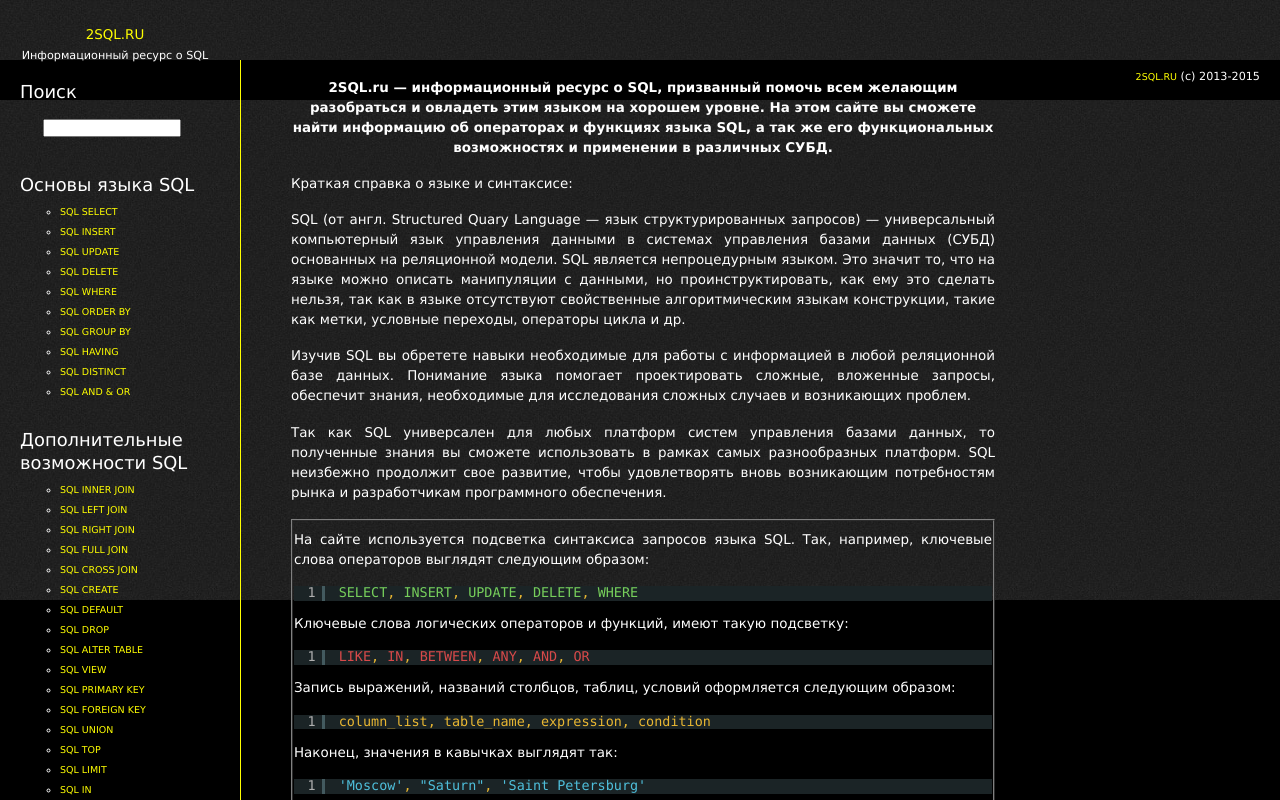
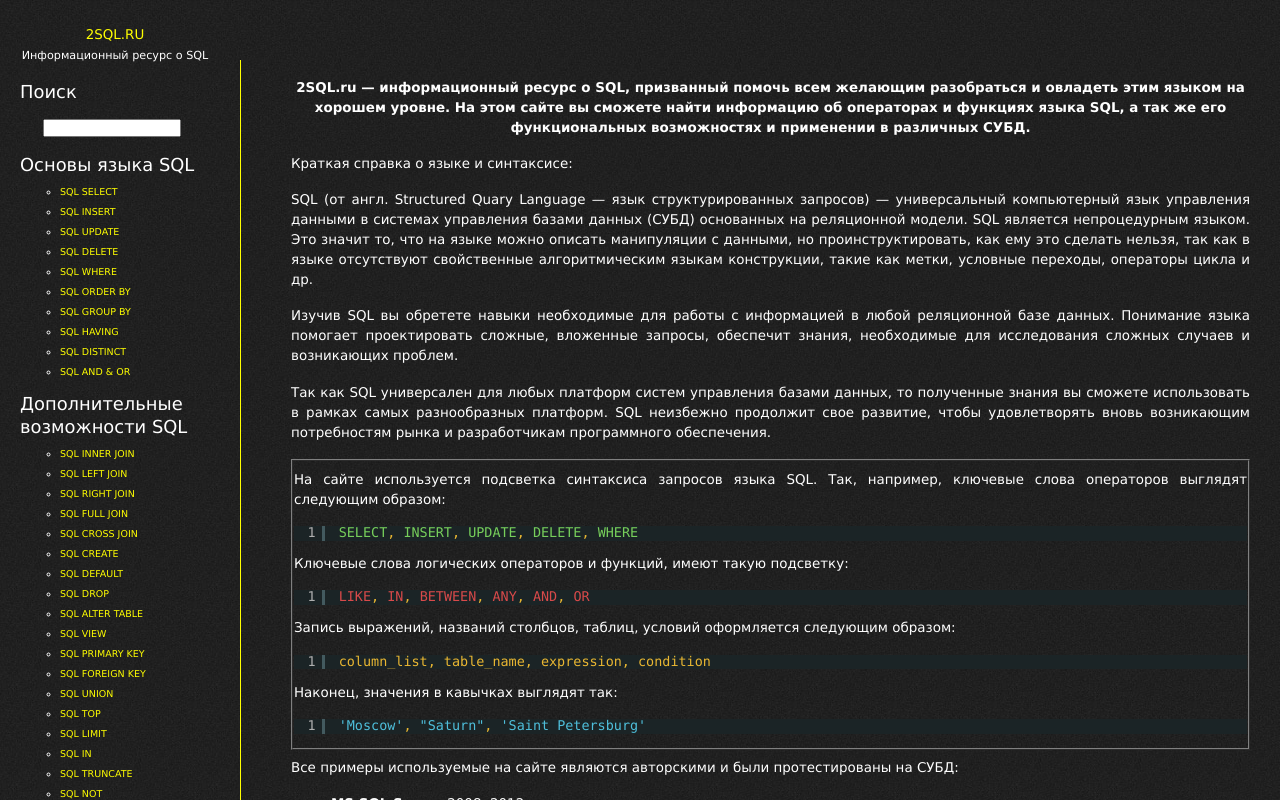
Before and after one commit to DarKsandr/2sql, a Vue app: page / in a window 1280 px wide. Shown: the top 800 px of the page. Built offline with nearby package versions, Linux system fonts and the light colour scheme.

Commit message:
main style

```diff
--- a/src/App.vue
+++ b/src/App.vue
@@ -8,7 +8,48 @@ import Footer from './components/Footer.vue';
   <div id="page">
     <Header />
     <Sidebar />
-    <RouterView />
+    <div id="poster">
+      <div id="post-content">
+        <h1><a href="/" rel="bookmark"></a></h1>
+        <div class="entry">
+          <RouterView />
+        </div>
+      </div>
+    </div>
     <Footer />
   </div>
 </template>
+
+<style scoped>
+#page {
+	text-align: left;
+	width: 100%;
+	background: url(/src/images/bg1.png);
+	background-attachment: fixed;
+	padding: 0;
+	min-height: 600px;
+	color: #fff;
+	display: grid;
+	grid-template:
+	"header header" min-content
+	"sidebar poster" max-content
+	"footer footer" min-content / min-content auto;
+}
+
+#poster {
+  grid-area: poster;
+}
+
+#poster>div {
+  margin-bottom: 70px;
+}
+
+#post-content {
+  margin: 0 20px 40px 40px;
+  font-size: 1.2em;
+  margin: 0 20px 40px 40px;
+  text-align: justify;
+  padding: 10px;
+  -moz-border-radius: 5px;
+}
+</style>
--- a/src/components/Footer.vue
+++ b/src/components/Footer.vue
@@ -1,11 +1,27 @@
 <script setup>
-
+const currentYear = new Date().getFullYear();
 </script>
 
 <template>
-    <div id="footer">
-        <p class="alignright">
-          <a href="/">2SQL.RU</a> (c) 2013-2015
-        </p>
-      </div>
+  <div id="footer">
+    <p class="alignleft">
+      <a class="fl" href="mailto:admin@2sql.ru">Обратная
+        связь</a>
+    </p>
+    <p class="alignright">
+      <RouterLink to="/">2SQL.RU</RouterLink> (c) 2013-{{ currentYear }}
+    </p>
+  </div>
 </template>
+
+<style scoped>
+#footer {
+  background-color: #000;
+  width: 100%;
+  height: 40px;
+  color: #fff;
+  grid-area: footer;
+  display: flex;
+  justify-content: space-between;
+}
+</style>
--- a/src/components/Header.vue
+++ b/src/components/Header.vue
@@ -5,8 +5,30 @@
 <template>
     <div id="header">
         <div id="site-info">
-            <a id="title_text" href="/">2SQL.RU</a><br>
+            <RouterLink to="/" id="title_text">2SQL.RU</RouterLink><br>
             Информационный ресурс о SQL
         </div>
     </div>
 </template>
+
+<style scoped>
+#header {
+	width: 100%;
+	height: 40px;
+	margin-bottom: 20px;
+	/*line-height:40px;*/
+	color: #fff;
+	grid-area: header;
+}
+
+#site-info {
+	text-align: center;
+	/*margin-left:20px;*/
+	padding-top: 25px;
+	width: 230px;
+	height: 100px;
+}
+#title_text {
+	font-size: 120%;
+}
+</style>
--- a/src/components/Sidebar.vue
+++ b/src/components/Sidebar.vue
@@ -244,3 +244,32 @@
         </ul>
     </div>
 </template>
+
+<style scoped>
+#sidebar {
+	border-right: 1px solid #FFFF00;
+	width: 220px;
+	padding: 10px;
+	min-height: 600px;
+	margin-bottom: 40px;
+	grid-area: sidebar;
+}
+
+#sidebar>ul {
+	color: #fff;
+	width: 100%;
+	list-style-type: none;
+	display: block;
+	margin: 0;
+	padding: 0;
+}
+
+#sidebar>ul>li {
+	width: 190px;
+	margin: 10px;
+}
+
+#sidebar>ul>li>ul {
+	list-style-type: none;
+}
+</style>
--- a/src/css/style.css
+++ b/src/css/style.css
@@ -8,12 +8,14 @@ Author URI: http://www.demobul.com/
 Tags: flexible-width, two-columns, right-sidebar
 */
 
-html { /* Vertical Scrollbar */
+html {
+	/* Vertical Scrollbar */
 	/* IE */
 	overflow-y: scroll;
 	/* Moz illa*/
 	height: 100%;
 	margin-bottom: 0.1em;
+	box-sizing: border-box;
 }
 
 * {
@@ -33,11 +35,16 @@ input {
 }
 
 
-h1, h2, h3, h4, h5, h6 {
+h1,
+h2,
+h3,
+h4,
+h5,
+h6 {
 	margin: 0;
 	padding: 0;
 	font-weight: normal;
-	font-family:'Lucida Grande', Verdana, Arial, Sans-Serif;
+	font-family: 'Lucida Grande', Verdana, Arial, Sans-Serif;
 }
 
 h1 {
@@ -51,7 +58,7 @@ h2 {
 
 h3 {
 	font-size: 140%;
-	color:#fff;
+	color: #fff;
 }
 
 h4 {
@@ -66,7 +73,10 @@ h6 {
 	font-size: 110%;
 }
 
-ul, quote, code, fieldset {
+ul,
+quote,
+code,
+fieldset {
 	margin: .5em 0;
 }
 
@@ -74,24 +84,27 @@ p {
 	margin: 0.6em 0 1.2em;
 	padding: 0;
 }
-a:link, a:visited {
-	line-height:20px;
-	font-size:85%;
+
+a:link,
+a:visited {
+	line-height: 20px;
+	font-size: 85%;
 	color: #FFFF00;
 	text-decoration: none;
 }
 
 .fl {
-	font-size:100% !important;
+	font-size: 100% !important;
 }
 
 a:hover {
-	line-height:20px;
-	font-size:85%;
+	line-height: 20px;
+	font-size: 85%;
 	color: #FFFF00;
 	text-decoration: none;
 	text-shadow: 1px 1px 2px black, 0 0 1em yellow;
 }
+
 /*
 a:active, a.active {
 	line-height:20px;
@@ -101,156 +114,59 @@ a:active, a.active {
 	text-shadow: 1px 1px 2px black, 0 0 1em yellow;
 }*/
 
-#title_text {
-	font-size: 120%;
-}
-
-#clear{
-	float:none;
-	clear:both;
-	visibility:hidden;
-}
-
 body {
 	font: 70% 'Lucida Grande', Verdana, Arial, Sans-Serif;
 	background: #000 none repeat scroll 0 0;
-	text-align:center;
-	line-height:20px;
-	}
-
-#page {
-	text-align: left;
-	width:100%;
-	min-width:1100px;
-	background:url(/src/images/bg1.png);
-	background-attachment: fixed;
-	padding:0;
-	min-height:600px;
-	color:#fff;
-	}
-
-#header {
-	width:100%;
-	height:40px;
-	margin-bottom:20px;
-	/*line-height:40px;*/
-	color:#fff;
-	}
-#site-info{
-	/*float:left;*/
 	text-align: center;
-	/*margin-left:20px;*/
-	padding-top: 25px;
-	width: 230px;
-	height: 100px;
+	line-height: 20px;
 }
 
 #page-info {
-	float:right;
-	margin-right:20px;
-	width:40%;
-	text-align:right;
+	margin-right: 20px;
+	width: 40%;
+	text-align: right;
 }
 
 #content {
-	float:left;
-	text-align:justify;
-	width:55%;
+	text-align: justify;
+	width: 55%;
 	font-size: 1.2em;
-	margin:0 20px 40px 40px;
-	min-height:300px;
-	min-width:650px;
+	margin: 0 20px 40px 40px;
+	min-height: 300px;
 }
 
-#poster > div{
-	margin-bottom:70px;
+#post-info {
+	padding: 5px;
+	border-right: 1px solid #ddd;
+	width: 25%;
+	text-align: right;
+	margin-top: 35px;
+	-moz-border-radius: 5px;
 }
 
-#post-content{
-	margin:0 20px 40px 40px;
-	font-size: 1.2em;
-	margin:0 20px 40px 40px;
-	text-align:justify;
-	padding:10px;
-	float:left;
-	width:55%;
-	-moz-border-radius:5px;
+.navigation {}
+
+.description {
+	color: #dddccc;
 }
 
-#post-info{
-	padding:5px;
-	border-right:1px solid #ddd;
-	float:left;
-	width:25%;
-	min-width:150px;
-	text-align:right;
-	margin-top:35px;
-	-moz-border-radius:5px;
+.alignleft {
+	margin-left: 20px;
 }
 
-#sidebar{
-	border-right: 1px solid #FFFF00;
-	float:left;
-	width:220px;
-	padding:10px;
-	min-height:600px;
-	margin-bottom:40px;
-}
-#sidebar > ul{
-	color:#fff;
-	width:100%;
-	list-style-type:none;
-	float:right;
-	display:block;
-	margin:0;
-	padding:0;
+.alignright {
+	margin-right: 20px;
 }
 
-#sidebar > ul  > li{
-	width:190px;
-	float:left;
-	margin:10px;
+.footercenter {
+	margin-right: 20px;
 }
 
-#sidebar > ul  > li >ul{
-	list-style-type:none;
-}
+.aligncenter {}
 
-.navigation{
-}
-
-.description{
-	color:#dddccc;
-}
-
-.alignleft{
-	float:left;
-	margin-left:20px;
-}
-
-.alignright{
-	float:right;
-	margin-right:20px;
-}
-
-.footercenter{
-	float:center;
-	margin-right:20px;
-}
-
-.aligncenter{
-	float:none;
-}
-
-.center{
+.center {
 	background-color: rgba(255, 0, 0, 0.4);
-	padding:7px;
-}
-#footer{
-	background-color: #000;
-	width:100%;
-	height:40px;
-	color:#fff;
+	padding: 7px;
 }
 
 /* Begin Form Elements */
@@ -272,8 +188,9 @@ body {
 	padding: 1px;
 }
 
-.entry form { /* This is mainly for password protected posts, makes them look better. */
-	text-align:center;
+.entry form {
+	/* This is mainly for password protected posts, makes them look better. */
+	text-align: center;
 }
 
 select {
@@ -284,21 +201,19 @@ select {
 	width: 170px;
 	padding: 2px;
 	margin: 5px 5px 1px 0;
-	float: left;
 }
 
 #commentform {
 	margin: 5px 10px 0 0;
-	float: left;
 }
+
 #commentform textarea {
-	font:'Lucida Grande', Verdana, Arial, Sans-Serif;
+	font: 'Lucida Grande', Verdana, Arial, Sans-Serif;
 	padding: 7px;
-	float: left;
 }
 
 #respond {
-	margin-top:20px;
+	margin-top: 20px;
 }
 
 #respond:after {
@@ -308,22 +223,24 @@ select {
 	clear: both;
 	visibility: hidden;
 }
+
 #commentform #submit {
 	margin: 0 0 5px auto;
-	float: left;
 }
+
 /* End Form Elements */
 
 
 
 /* Begin Comments*/
-.comment-area{
-	margin-top:40px;
+.comment-area {
+	margin-top: 40px;
 }
 
-.comment-area h3{
-	color:#fff;
+.comment-area h3 {
+	color: #fff;
 }
+
 #commentform input {
 	font: 0.9em 'Lucida Grande', Verdana, Arial, Sans-Serif;
 }
@@ -336,17 +253,17 @@ select {
 .commentlist li {
 	font: 0.9em 'Lucida Grande', Verdana, Arial, Sans-Serif;
 	font-weight: bold;
-	color:#fff;
+	color: #fff;
 }
 
 .commentlist li .avatar {
-	float: right;
 	border: 1px solid #eee;
 	padding: 2px;
 	background: #fff;
 }
 
-.commentlist cite, .commentlist cite a {
+.commentlist cite,
+.commentlist cite a {
 	font-weight: bold;
 	font-style: normal;
 	font-size: 1.1em;
@@ -374,15 +291,15 @@ select {
 .commentlist {
 	padding: 0;
 	text-align: justify;
-	margin-bottom:30px;
+	margin-bottom: 30px;
 }
 
-.odd{
-	border-bottom:1px solid #ccc;
+.odd {
+	border-bottom: 1px solid #ccc;
 }
 
-.even{
-	border-bottom:1px solid #ccc;
+.even {
+	border-bottom: 1px solid #ccc;
 }
 
 .commentlist li {
@@ -391,6 +308,7 @@ select {
 	list-style: none;
 
 }
+
 .commentlist li ul li {
 	margin-right: -5px;
 	margin-left: 10px;
@@ -399,63 +317,69 @@ select {
 .commentlist p {
 	margin: 10px 5px 10px 0;
 }
-.children { padding: 0; }
+
+.children {
+	padding: 0;
+}
 
 #commentform p {
 	margin: 5px 0;
 }
 
 .nocomments {
-	width:72%;
+	width: 72%;
 	text-align: center;
 	margin: 0;
 	padding: 0;
-	background-color:#fff;
-	-moz-border-radius:5px;
+	background-color: #fff;
+	-moz-border-radius: 5px;
 }
 
 .commentmetadata {
 	margin: 0;
 	display: block;
 }
+
 /* End Comments */
 /*calendar*/
-#wp-calendar  tr  th, #wp-calendar  tr  td  {
-	padding:0 5px;
-	line-height:200%;
+#wp-calendar tr th,
+#wp-calendar tr td {
+	padding: 0 5px;
+	line-height: 200%;
 
 }
 
-#wp-calendar  tr  td a:link , #wp-calendar  tr  td a:hover, #wp-calendar  tr  td a:visited, #wp-calendar  tr  td a:active{
-	padding:2px !important;
+#wp-calendar tr td a:link,
+#wp-calendar tr td a:hover,
+#wp-calendar tr td a:visited,
+#wp-calendar tr td a:active {
+	padding: 2px !important;
 
 }
 
-#calendar_wrap table{
+#calendar_wrap table {}
 
-}
-
-.screen-reader-text{
+.screen-reader-text {
 	display: none;
 }
 
-.footercounter{
-	float:right;
-	margin-right:20px;
+.footercounter {
+	margin-right: 20px;
 	margin-top: 10px;
 
 }
 
 abbr,
 acronym {
-	border-bottom:#faa 1px dotted;
-	cursor:help;
+	border-bottom: #faa 1px dotted;
+	cursor: help;
 }
 
 #ads {
-	padding-top:10px;
-	text-align:center;
+	padding-top: 10px;
+	text-align: center;
 }
+
 /*
      FILE ARCHIVED ON 21:13:33 Aug 17, 2024 AND RETRIEVED FROM THE
      INTERNET ARCHIVE ON 14:46:39 Dec 09, 2024.
--- a/src/pages/Main.vue
+++ b/src/pages/Main.vue
@@ -3,13 +3,6 @@
 </script>
 
 <template>
-    <div id="poster">
-        <div id="post-content">
-
-            <h1><a href="/" rel="bookmark"></a></h1>
-
-            <div class="entry">
-
     <p style="text-align: center;"><strong>2SQL.ru &#8212; информационный ресурс о SQL, призванный помочь
             всем
             желающим разобраться и овладеть этим языком на хорошем уровне. На этом сайте вы сможете найти
@@ -68,8 +61,4 @@
     <p>По вопросам, опечаткам на сайте в статьях и примерах используйте ссылку внизу страницы «Обратная
         связь».
     </p>
-
-            </div>
-        </div>
-    </div>
 </template>
```
Lines whose indentation alone changed are shown as unchanged.
